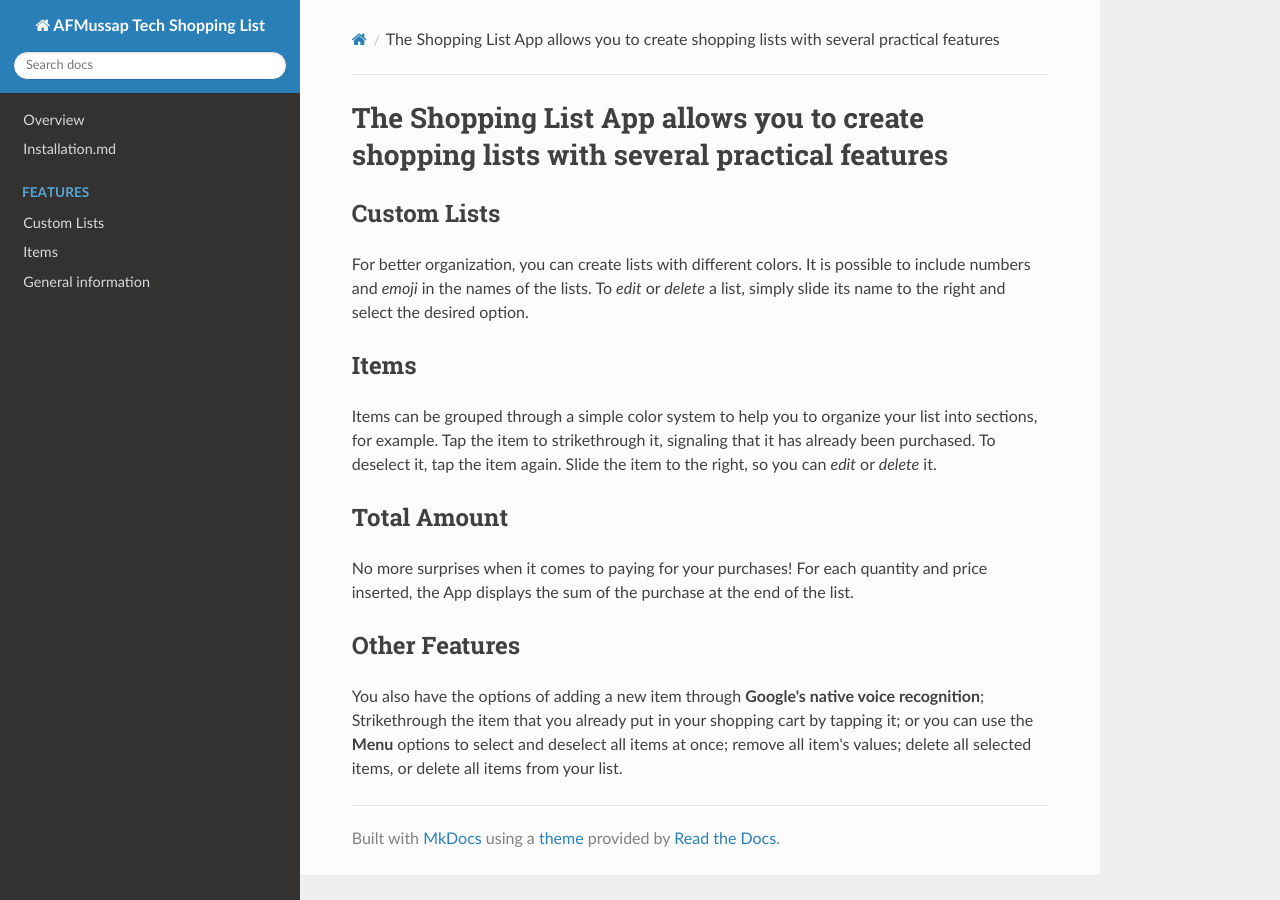
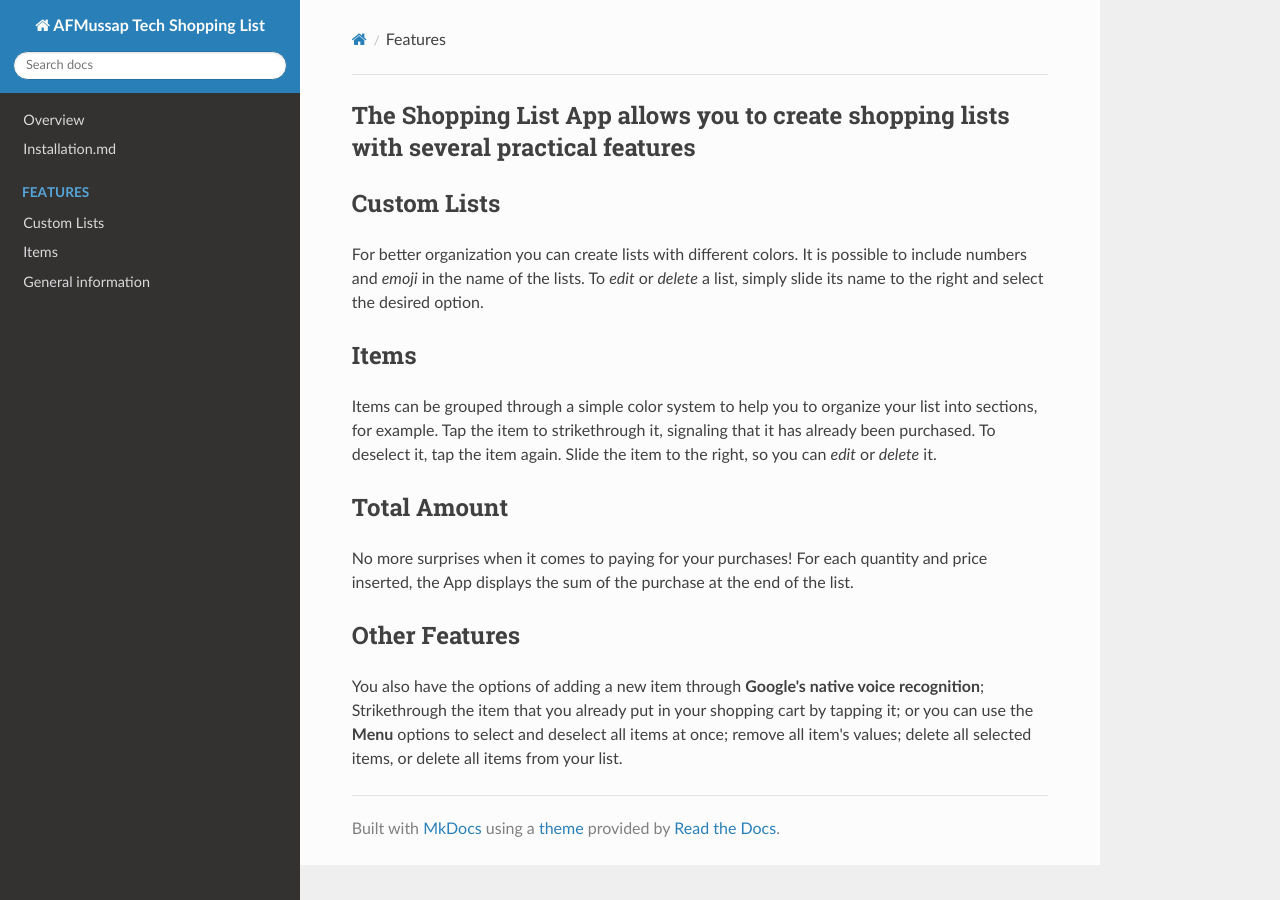
Before and after one commit to andreamussap/AFMussap-Tech-Shopping-List, an MkDocs documentation site: the page built from docs/features.md, in a window 1280 px wide. Built offline with MkDocs 1.6.1, drawn with Linux system fonts in a browser that asks for light colours; nearby versions of some CDN libraries; old or Windows-style settings are respelled for this version of MkDocs.

Commit message:
Update features.md

```diff
--- a/docs/features.md
+++ b/docs/features.md
@@ -1,8 +1,8 @@
-# The **Shopping List** App allows you to create shopping lists with several practical features
+## The **Shopping List** App allows you to create shopping lists with several practical features
 
 Custom Lists
 ---
-For better organization, you can create lists with different colors. It is possible to include numbers and _emoji_ in the names of the lists.
+For better organization you can create lists with different colors. It is possible to include numbers and _emoji_ in the name of the lists.
 To *edit* or *delete* a list, simply slide its name to the right and select the desired option.
 
 Items
```
